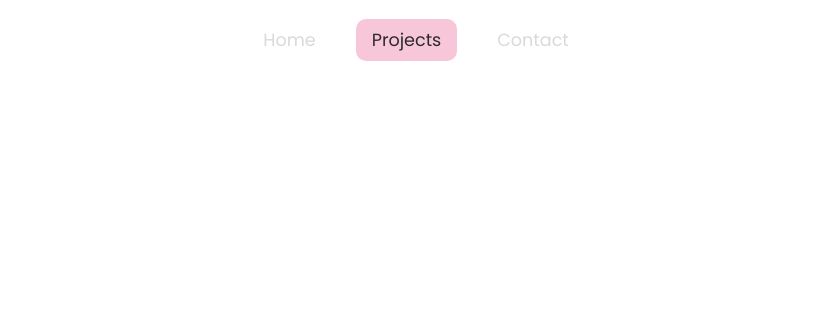
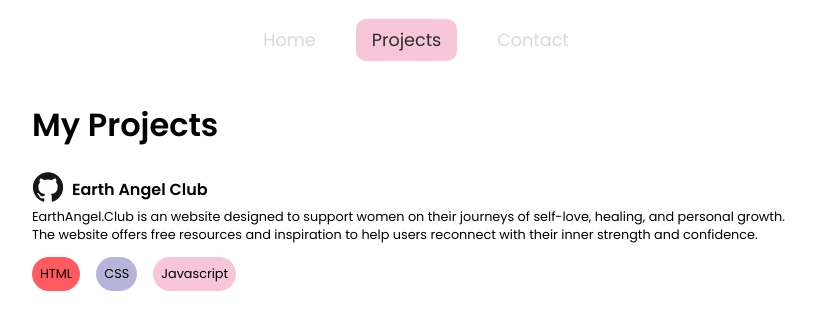
Before and after one commit to AbbieSmith11/portfolio-website, a React (Vite) app in the folder portfolio/: page /projects in a window 1280 px wide. Shown: the top 330 px of the page, without its empty margins (224-1040 px from the left). Built offline with nearby package versions, Linux system fonts and the light colour scheme.

Commit message:
Added functionality and content for projects page

```diff
--- a/portfolio/src/components/navbar/Navbar.css
+++ b/portfolio/src/components/navbar/Navbar.css
@@ -29,7 +29,7 @@ ul {
   padding: 0;
 }
 
-a {
+ul a {
   font-size: 1.1rem;
   color: #d9d9d9;
   padding: 0.5rem 1rem;
@@ -37,7 +37,7 @@ a {
   text-decoration: none;
 }
 
-a:hover {
+ul a:hover {
   cursor: pointer;
   color: #2b2b2b;
   background-color: #f7c6d9;
--- a/portfolio/src/components/profile/Profile.css
+++ b/portfolio/src/components/profile/Profile.css
@@ -7,6 +7,7 @@
   border-right: 3px solid #2b2b2b;
   width: 0;
   animation: typing 1.5s steps(17, end) forwards, blink 0.7s step-end infinite;
+  animation-delay: 2s;
 }
 
 @keyframes typing {
--- /dev/null
+++ b/portfolio/src/components/project/project.css
@@ -0,0 +1,29 @@
+#project {
+    display: flex;
+    flex-wrap: wrap;
+    flex-direction: column;
+}
+
+#project p {
+    margin: 0;
+}
+
+#name-and-link {
+    display: flex;
+    flex-direction: row;
+    flex-wrap: wrap;
+    gap: 0.5rem;
+    align-items: center;
+}
+
+#name-and-link h4 {
+    margin: 0;
+}
+
+#github-link {
+    text-decoration: none;
+}
+
+#github-link i {
+    font-size: 2rem;
+}
--- /dev/null
+++ b/portfolio/src/components/project/project.jsx
@@ -0,0 +1,24 @@
+import './project.css';
+
+export default function Project(project) {
+
+
+
+    return (
+        <>
+        <div id='project'>
+            <div id='name-and-link'>
+
+            <a href={project.link} target="_blank" rel="noopener noreferrer" id='github-link'><i class="devicon-github-original colored"></i></a>
+            <h4>{project.name}</h4>
+            </div>
+
+            <p>{project.description}</p>
+        </div>
+
+        <div>
+
+        </div>
+        </>
+    )
+}
--- a/portfolio/src/components/skills/skills.css
+++ b/portfolio/src/components/skills/skills.css
@@ -24,10 +24,10 @@ i {
     justify-content: center;
 }
 
-i {
+#skills i {
     transition: transform 0.4s ease;
 }
 
-i:hover {
+#skills i:hover {
     transform: scale(1.2);
 }
--- /dev/null
+++ b/portfolio/src/components/tools/tool.css
@@ -0,0 +1,6 @@
+#tool {
+    background-color: #FF5A5F;
+    border-radius: 20px;
+    padding: 0.5rem;
+    width: fit-content;
+}
--- /dev/null
+++ b/portfolio/src/components/tools/tool.jsx
@@ -0,0 +1,7 @@
+import './tool.css'
+
+export default function Tool (tool) {
+    return (
+        <p id='tool' style={{ backgroundColor:tool.colour}}>{tool.name}</p>
+    )
+}
--- a/portfolio/src/main.jsx
+++ b/portfolio/src/main.jsx
@@ -3,7 +3,7 @@ import ReactDOM from "react-dom/client";
 import { BrowserRouter as Router, Routes, Route } from "react-router-dom";
 
 import Home from "./pages/home//Home.jsx";
-import Projects from "./pages/Projects.jsx";
+import Projects from "./pages/projects/Projects.jsx";
 import Contact from "./pages/Contact.jsx";
 
 const root = ReactDOM.createRoot(document.getElementById("root"));
--- a/portfolio/src/pages/Projects.jsx
+++ /dev/null
@@ -1,11 +0,0 @@
-import Navbar from "../components/navbar/Navbar.jsx";
-
-function Projects () {
-    return (
-        <>
-        <Navbar/>
-        </>
-    )
-}
-
-export default Projects;
--- /dev/null
+++ b/portfolio/src/pages/projects/Projects.jsx
@@ -0,0 +1,28 @@
+import Navbar from "../../components/navbar/Navbar.jsx";
+import "./projects.css";
+import Project from "../../components/project/project.jsx";
+import Tool from "../../components/tools/tool.jsx";
+
+function Projects() {
+  return (
+    <>
+      <Navbar />
+
+      <div id="fade">
+        <h1>My Projects</h1>
+        <Project
+          name="Earth Angel Club"
+          description="EarthAngel.Club is an website designed to support women on their journeys of self-love, healing, and personal growth. The website offers free resources and inspiration to help users reconnect with their inner strength and confidence."
+          link="https://github.com/AbbieSmith11/EarthAngelClub"
+        />
+        <div id="tools">
+          <Tool name="HTML" colour="#FF5A5F" />
+          <Tool name="CSS" colour="#B8B4D9" />
+          <Tool name="Javascript" colour="#F7C6D9" />
+        </div>
+      </div>
+    </>
+  );
+}
+
+export default Projects;
--- /dev/null
+++ b/portfolio/src/pages/projects/projects.css
@@ -0,0 +1,6 @@
+#tools {
+    display: flex;
+    flex-direction: row;
+    gap: 1rem;
+    flex-wrap: wrap;
+}
```
